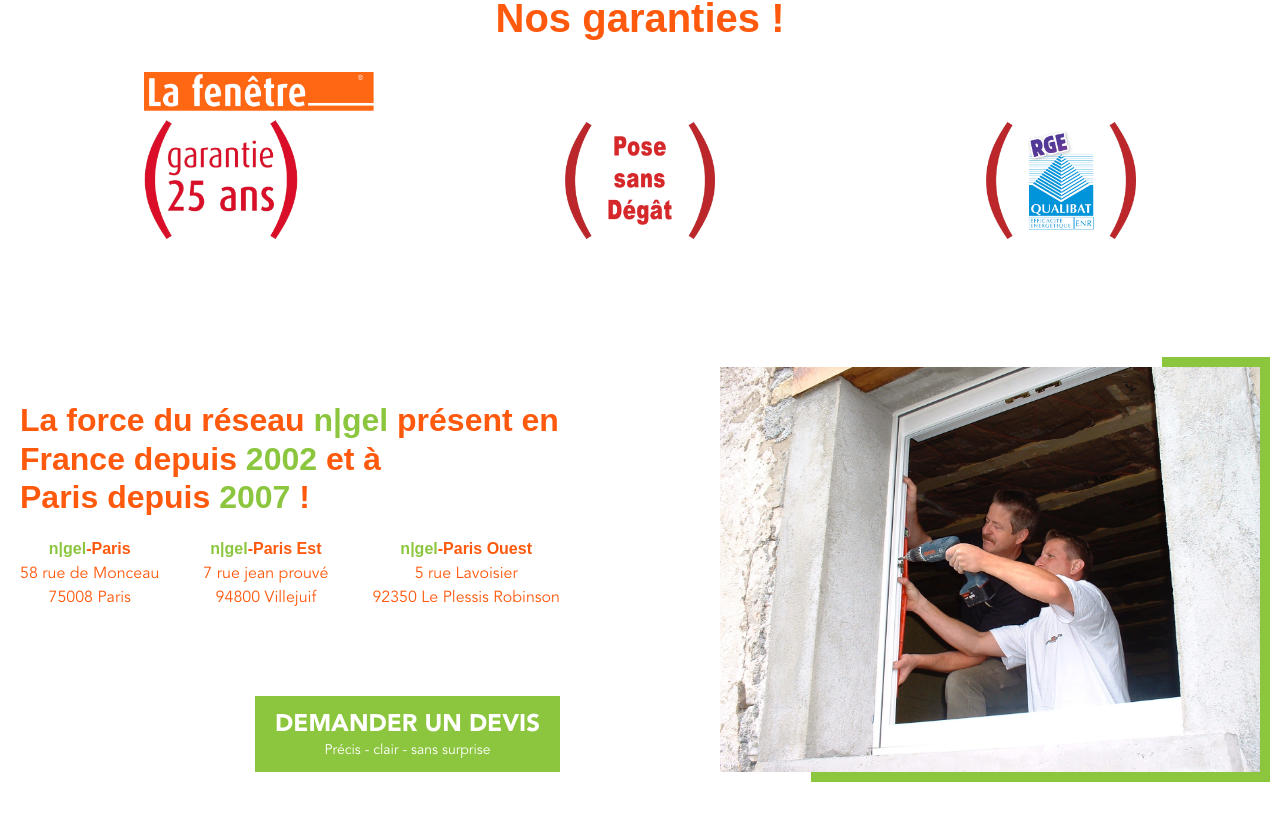
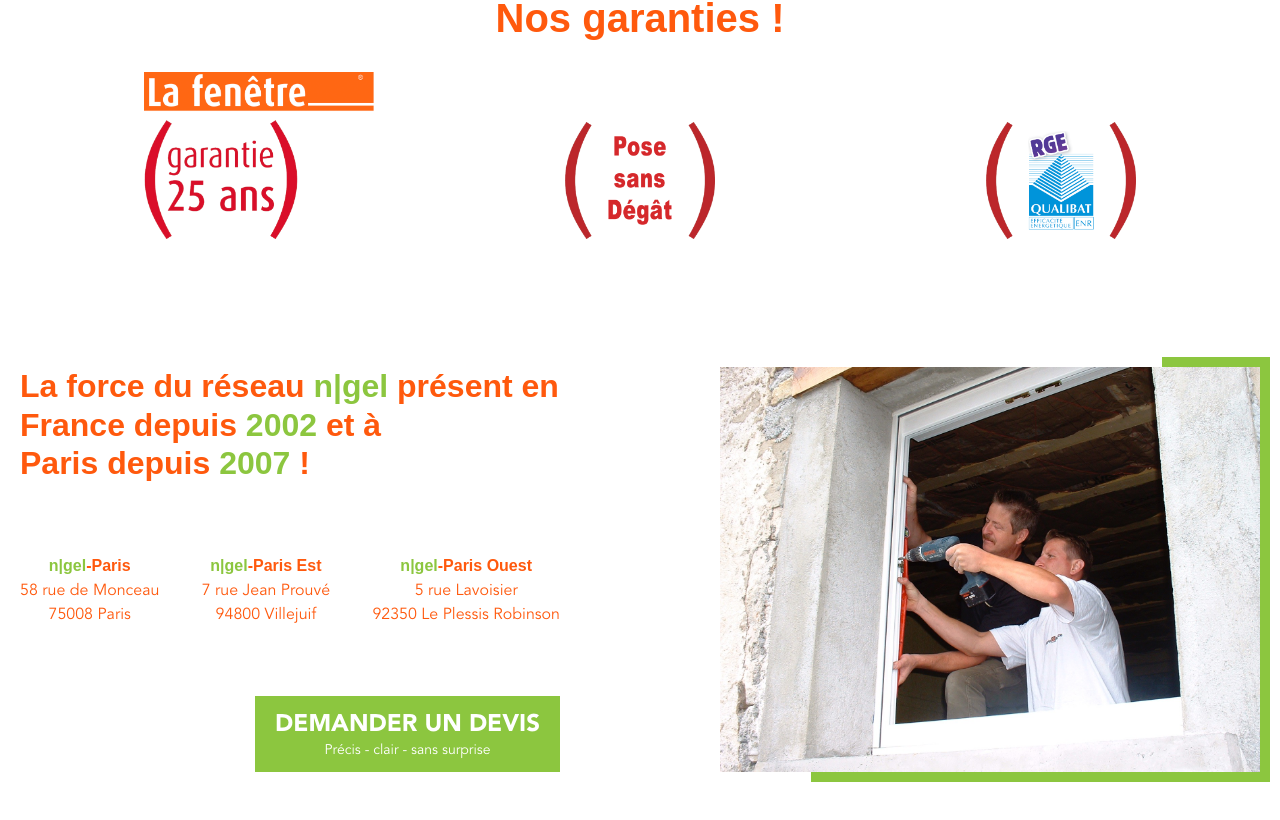
Before and after one commit to bertrand-d/ngel, a Next.js app: page / in a window 1280 px wide. Shown: the part 3144-3964 px from the top of the page. Built offline with nearby package versions, Linux system fonts and the light colour scheme; a web font is replaced by a local one.

Commit message:
fix choices

```diff
--- a/src/components/blocks/BlockAddress.jsx
+++ b/src/components/blocks/BlockAddress.jsx
@@ -6,14 +6,14 @@ export default function BlockAddress() {
     return (
         <section className="max-container py-sm flex gap-xl">
             <div className="flex flex-col gap-5 justify-center flex-1">
-                <div className="flex flex-col gap-5 justify-center my-auto">
+                <div className="flex flex-col gap-5 h-full">
                     <h2 className="text-secondary-1">
                         La force du réseau <span className="text-primary-1">n|gel</span>{" "}
                         présent en France depuis{" "}
                         <span className="text-primary-1">2002</span> et à <br />Paris depuis{" "}
                         <span className="text-primary-1">2007</span> !
                     </h2>
-                    <div className="flex gap-5 justify-between">
+                    <div className="flex gap-5 justify-between my-auto">
                         <div className="text-secondary-1 text-center">
                             <p className="font-semibold text-[1rem]">
                                 <span className="text-primary-1">n|gel</span>-Paris
@@ -25,7 +25,7 @@ export default function BlockAddress() {
                             <p className="font-semibold text-[1rem]">
                                 <span className="text-primary-1">n|gel</span>-Paris Est
                             </p>
-                            <p className="text-[1rem]">7 rue jean prouvé</p>
+                            <p className="text-[1rem]">7 rue Jean Prouvé</p>
                             <p className="text-[1rem]">94800 Villejuif</p>
                         </div>
                         <div className="text-secondary-1 text-center">
--- a/src/components/blocks/BlockHero.jsx
+++ b/src/components/blocks/BlockHero.jsx
@@ -55,7 +55,7 @@ function MultiStepForm() {
         const flows = {
             'fenetres': [
                 { id: 'product', question: 'Choisissez votre ouvrage ?', type: 'choice', choices: [{ icon: doorWindows, label: 'Fenêtres et portes fenêtres' }, { icon: door, label: 'Portes d\'entrée' }, { icon: shutter, label: 'Volets' }, { icon: gate, label: 'Stores et Portes de garage' }] },
-                { id: 'windowType', question: 'Quelle typologie de fenêtres recherchez-vous ?', type: 'choice', choices: ['Fenêtres PVC', 'Fenêtres ALU', 'Fenêtres BOIS'] },
+                { id: 'windowType', question: 'Quelle typologie de fenêtres recherchez-vous ?', type: 'choice', choices: ['Fenêtres PVC', 'Fenêtres ALU', 'Fenêtres Bois'] },
                 { id: 'quantity', question: 'Combien de menuiseries souhaitez-vous changer ?', type: 'choice', choices: ['1', '2', '3', '4', '5', 'Plus de 5'] },
                 { id: 'workType', question: 'Quel type de travaux réalisez-vous ?', type: 'choice', choices: ['Construction neuve', 'Rénovation'] },
                 { id: 'location', question: 'Quelle est la localisation de votre projet ?', type: 'location', fields: ['postalCode', 'city'] },
@@ -63,14 +63,14 @@ function MultiStepForm() {
             ],
             'portes': [
                 { id: 'product', question: 'Choisissez votre ouvrage ?', type: 'choice', choices: [{ icon: doorWindows, label: 'Fenêtres et portes fenêtres' }, { icon: door, label: 'Portes d\'entrée' }, { icon: shutter, label: 'Volets' }, { icon: gate, label: 'Stores et Portes de garage' }] },
-                { id: 'doorType', question: 'Quelle typologie de portes recherchez-vous ?', type: 'choice', choices: ['Porte PVC', 'Porte ALU Monobloc', 'Porte ALU', 'Porte ALU/BOIS', 'Porte BOIS', 'Porte RAU-FIPRO'] },
+                { id: 'doorType', question: 'Quelle typologie de portes recherchez-vous ?', type: 'choice', choices: ['Porte PVC', 'Porte ALU', 'Porte Bois', 'Porte Blindée'] },
                 { id: 'workType', question: 'Quel type de travaux réalisez-vous ?', type: 'choice', choices: ['Construction neuve', 'Rénovation'] },
                 { id: 'location', question: 'Quelle est la localisation de votre projet ?', type: 'location', fields: ['postalCode', 'city'] },
                 { id: 'contact', question: 'Quelles sont vos coordonnées ?', type: 'contact', fields: ['lastName', 'firstName', 'email', 'phone', 'projectDescription'] }
             ],
             'volets': [
                 { id: 'product', question: 'Choisissez votre ouvrage ?', type: 'choice', choices: [{ icon: doorWindows, label: 'Fenêtres et portes fenêtres' }, { icon: door, label: 'Portes d\'entrée' }, { icon: shutter, label: 'Volets' }, { icon: gate, label: 'Stores et Portes de garage' }] },
-                { id: 'shutterType', question: 'Quelle typologie de volets recherchez-vous ?', type: 'choice', choices: ['Volets PVC', 'Volets ALU'] },
+                { id: 'shutterType', question: 'Quelle typologie de volets recherchez-vous ?', type: 'choice', choices: ['Volet Roulant', 'Volet Battant', 'Volet Persienne'] },
                 { id: 'quantity', question: 'Combien de menuiseries souhaitez-vous changer ?', type: 'choice', choices: ['1', '2', '3', '4', '5', 'Plus de 5'] },
                 { id: 'workType', question: 'Quel type de travaux réalisez-vous ?', type: 'choice', choices: ['Construction neuve', 'Rénovation'] },
                 { id: 'location', question: 'Quelle est la localisation de votre projet ?', type: 'location', fields: ['postalCode', 'city'] },
@@ -78,7 +78,7 @@ function MultiStepForm() {
             ],
             'stores': [
                 { id: 'product', question: 'Choisissez votre ouvrage ?', type: 'choice', choices: [{ icon: doorWindows, label: 'Fenêtres et portes fenêtres' }, { icon: door, label: 'Portes d\'entrée' }, { icon: shutter, label: 'Volets' }, { icon: gate, label: 'Stores et Portes de garage' }] },
-                { id: 'gateType', question: 'Quelle typologie de portes ou de stores recherchez-vous ?', type: 'choice', choices: ['Porte / Store PVC', 'Porte / Store ALU'] },
+                { id: 'gateType', question: 'Quelle typologie de portes ou de stores recherchez-vous ?', type: 'choice', choices: ['Store', 'Moustiquaire', 'Porte de garage', 'Portail'] },
                 { id: 'workType', question: 'Quel type de travaux réalisez-vous ?', type: 'choice', choices: ['Construction neuve', 'Rénovation'] },
                 { id: 'location', question: 'Quelle est la localisation de votre projet ?', type: 'location', fields: ['postalCode', 'city'] },
                 { id: 'contact', question: 'Quelles sont vos coordonnées ?', type: 'contact', fields: ['lastName', 'firstName', 'email', 'phone', 'projectDescription'] }
```
Also changed, not shown: src/assets/img/icons/portail.png.
